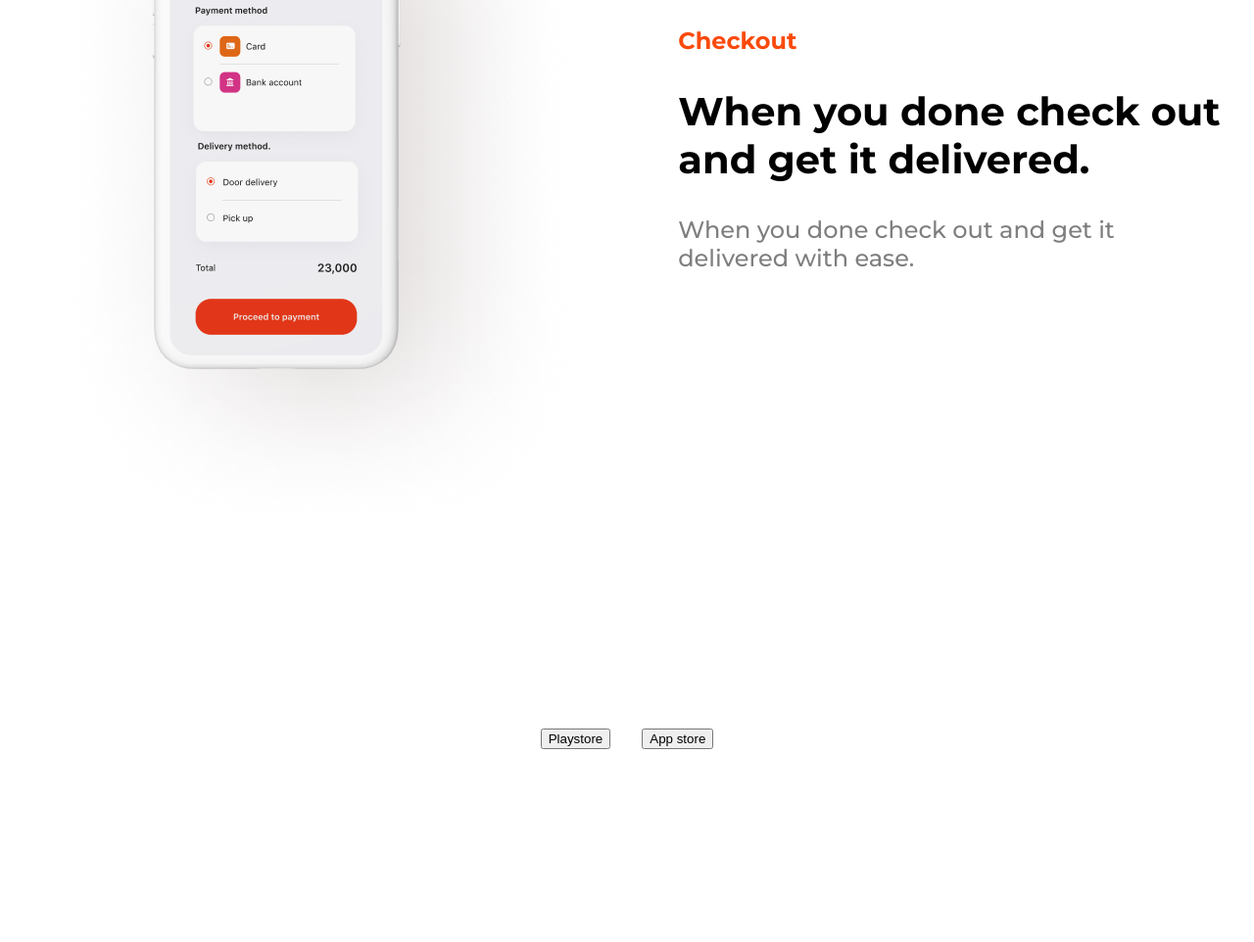
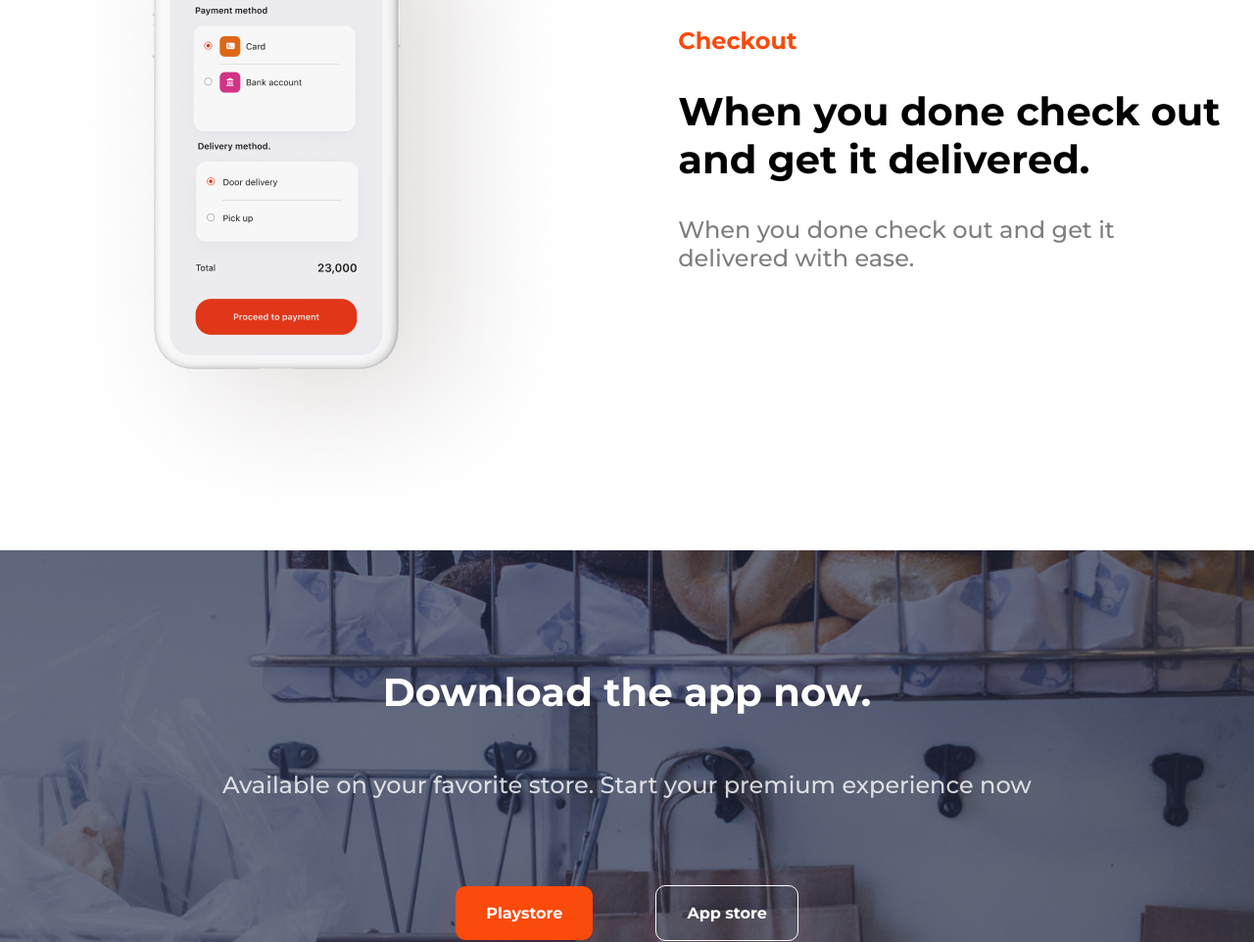
Before and after one commit to chrysteperri/COMP-310-LAYOUTS, a plain HTML site: page index.html in a window 1280 px wide. Shown: the part 3241-4203 px from the top of the page at 98% size. Before the commit the page ends 4006 px from the top, so only its background shows below. Drawn offline with Linux system fonts and the light colour scheme.

Commit message:
Styled the CTA section fully

```diff
--- a/style.css
+++ b/style.css
@@ -180,10 +180,21 @@ Hero Page **************/
 /* ****************
 CTA  Page Styles**************/
 .cta__container {
+  height: 50vh;
+  background: linear-gradient(
+      0deg,
+      rgba(37, 43, 66, 0.4) 0%,
+      rgba(37, 43, 66, 0.4) 100%
+    ),
+    url('public/images/cta-background.png'), lightgray 50% / cover no-repeat;
+  background-size: cover;
+  background-position: center;
+  background-repeat: no-repeat;
 }
 .cta__content {
   text-align: center;
   font-family: 'Montserrat', sans-serif;
+  padding-top: 5rem;
 }
 .final__cta__text {
   color: #fff;
@@ -191,20 +202,40 @@ CTA  Page Styles**************/
 .cta__header {
   font-size: 2.5rem;
   font-weight: 700;
+  padding-bottom: 1rem;
 }
 .cta__body__text {
   font-size: 1.5rem;
   font-style: normal;
   font-weight: 500;
   opacity: 0.8;
+  padding-bottom: 4rem;
 }
 .cta__button__container {
   display: flex;
   justify-content: center;
   align-items: center;
-  column-gap: 2rem;
+  column-gap: 4rem;
 }
 .cta__playstore__button {
+  border: none;
+  border-radius: 10px;
+  background: #fa4a0c;
+  box-shadow: 0px 10px 30px 0px rgba(183, 50, 39, 0.2);
+  color: #fff;
+  padding: 1.125rem 1.9375rem;
+  font-family: 'Montserrat', sans-serif;
+  font-weight: 700;
+  font-size: 1rem;
 }
-.cta__apptore__button {
+.cta__appstore__button {
+  border: 1px solid #fff;
+  border-radius: 10px;
+  background: transparent;
+  box-shadow: 0px 10px 30px 0px rgba(183, 50, 39, 0.2);
+  color: #fff;
+  padding: 1.125rem 1.9375rem;
+  font-family: 'Montserrat', sans-serif;
+  font-weight: 700;
+  font-size: 1rem;
 }
```
